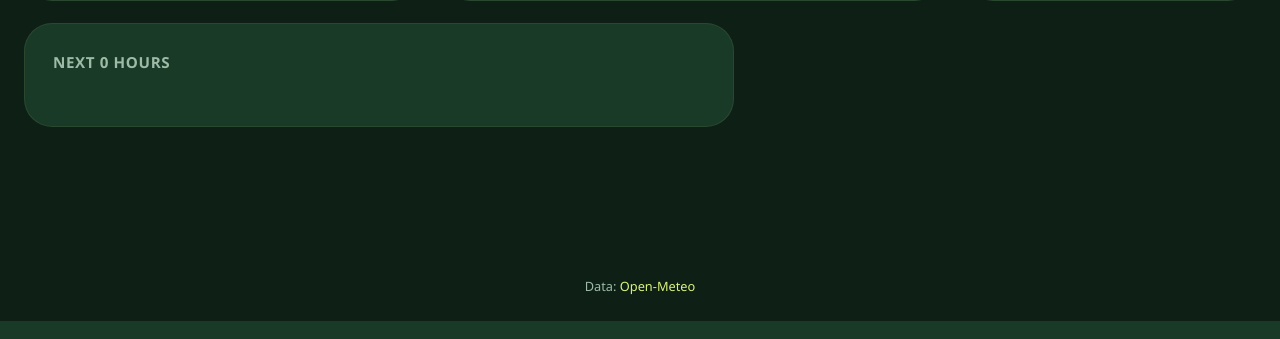
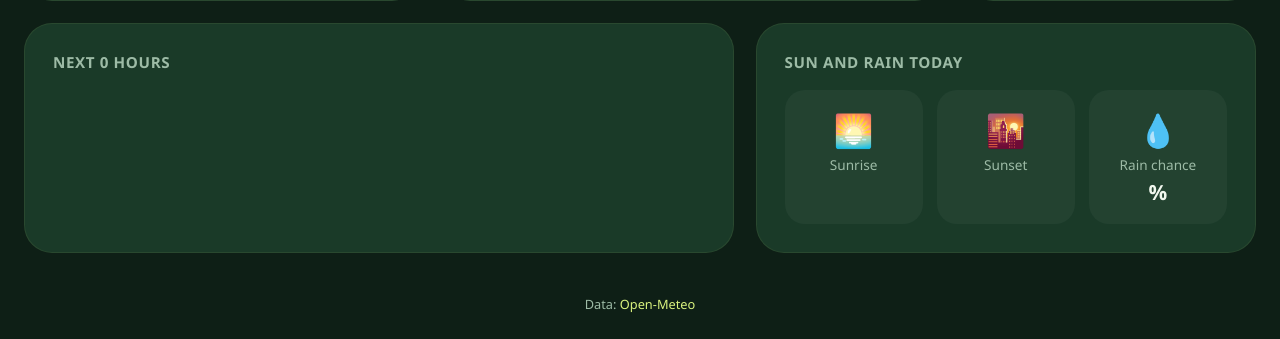
Before and after one commit to oneslaught/Weatheryy, a Flask app: template templates/weather.html in a window 1280 px wide. Shown: the part 479-818 px from the top of the page. Run offline with Flask 3, Linux system fonts and the light colour scheme; the template is opened without the code that fills it, so the values that code supplies are empty.

Commit message:
Sunset/sunrise card added

```diff
--- a/static/style.css
+++ b/static/style.css
@@ -400,3 +400,33 @@ body {
   font-size: 0.75rem;
   color: var(--muted);
 }
+
+/* sun and rain card */
+.card-sun {
+  grid-column: span 5;
+}
+
+.sun {
+  display: grid;
+  grid-template-columns: repeat(3, 1fr);
+  gap: 14px;
+}
+.sun-item {
+  display: flex;
+  flex-direction: column;
+  align-items: center;
+  gap: 4px;
+  padding: 18px 8px;
+  border-radius: 20px;
+  background: rgba(255, 255, 255, 0.04);
+}
+.sun-icon {
+  font-size: 2rem;
+}
+.sun-label {
+  color: var(--muted);
+  font-size: 0.85rem;
+}
+.sun-value {
+  font-size: 1.3rem;
+}
--- a/templates/weather.html
+++ b/templates/weather.html
@@ -195,5 +195,27 @@ block content %}
       {% endfor %}
     </ul>
   </section>
+    <section class="card card-sun">
+    <h2 class="card-title">Sun and rain today</h2>
+    <div class="sun">
+      <div class="sun-item">
+        <span class="sun-icon" aria-hidden="true">🌅</span>
+        <span class="sun-label">Sunrise</span>
+        <strong class="sun-value">{{ data.today.sunrise }}</strong>
+      </div>
+      <div class="sun-item">
+        <span class="sun-icon" aria-hidden="true">🌇</span>
+        <span class="sun-label">Sunset</span>
+        <strong class="sun-value">{{ data.today.sunset }}</strong>
+      </div>
+      <div class="sun-item">
+        <span class="sun-icon" aria-hidden="true">💧</span>
+        <span class="sun-label">Rain chance</span>
+        <strong class="sun-value">
+          {% if data.today.precipitation_probability is not none %}{{ data.today.precipitation_probability }}%{% else %}-{% endif %}
+        </strong>
+      </div>
+    </div>
+  </section>
 </div>
 {% endif %} {% endblock %}
--- a/weather.py
+++ b/weather.py
@@ -6,7 +6,6 @@ FORECAST_URL = "https://api.open-meteo.com/v1/forecast"
 TIMEOUT = 8  # seconds to wait for the API
 LANGUAGE = "en"  # language of city and country names
 HOURS_SHOWN = 24  # length of the hourly forecast
-
 
 # WMO weather code (description, icon)
 WEATHER_CODES = {
@@ -67,9 +66,9 @@ def fetch_forecast(latitude, longitude):
         "longitude": longitude,
         "current": ",".join([
             "temperature_2m", "relative_humidity_2m",
-            "cloud_cover", "weather_code", "is_day", "apparent_temperature", "surface_pressure", "wind_speed_10m", "uv_index", "visibility", "dewpoint_2m",
+            "cloud_cover", "weather_code", "is_day", "apparent_temperature", "surface_pressure", "wind_speed_10m", "uv_index",
         ]),
-        "daily": "weather_code,temperature_2m_max,temperature_2m_min,precipitation_probability_max",
+        "daily": "weather_code,temperature_2m_max,temperature_2m_min,precipitation_probability_max,sunrise,sunset",
         "hourly": "temperature_2m,precipitation_probability,weather_code,is_day",
         "forecast_days": 7,
         "timezone": "auto",
@@ -84,26 +83,21 @@ def describe(code, is_day=True):
         icon = "🌙"
     return description, icon
 
-def _round(value):
-    return None if value is None else _round(value)
-
 def build_result(place, raw):
     cur = raw["current"]
     now = datetime.fromisoformat(cur["time"])
     description, icon = describe(cur["weather_code"])
     current = {
-        "temperature": _round(cur["temperature_2m"]),
-        "humidity": _round(cur["relative_humidity_2m"]),
-        "cloud_cover": _round(cur["cloud_cover"]),
+        "temperature": round(cur["temperature_2m"]),
+        "humidity": round(cur["relative_humidity_2m"]),
+        "cloud_cover": round(cur["cloud_cover"]),
         "description": description,
         "icon": icon,
         "weekday": now.strftime("%A"),
-        "real_feel": _round(cur["apparent_temperature"]),
-        "pressure": _round(cur["surface_pressure"]),
-        "wind_speed": _round(cur["wind_speed_10m"]),
-        "uv_index": _round(cur["uv_index"]),
-        "visibility": _round(cur["visibility"]/1000),
-        "dew_point": _round(cur["dewpoint_2m"])
+        "real_feel": round(cur["apparent_temperature"]),
+        "pressure": round(cur["surface_pressure"]),
+        "wind_speed": round(cur["wind_speed_10m"]),
+        "uv_index": round(cur["uv_index"]),
     }
 
     daily = raw["daily"]
@@ -120,11 +114,14 @@ def build_result(place, raw):
             "date": f"{d.strftime('%B')} {d.day}",
             "description": description,
             "icon": icon,
-            "max": _round(daily["temperature_2m_max"][i]),
-            "min": _round(daily["temperature_2m_min"][i]),
+            "max": round(daily["temperature_2m_max"][i]),
+            "min": round(daily["temperature_2m_min"][i]),
             "rain" : daily["precipitation_probability_max"][i] or 0,
         })
 
+    current["precipitation_probability"] = days[0]["rain"]
+    current["sunrise"] = daily["sunrise"][0][11:16]
+    current["sunset"] = daily["sunset"][0][11:16]
     h = raw["hourly"]
     current_hour = cur["time"][:13]  # e.g. "2026-10-28T01"
     start = next((i for i, t in enumerate(h["time"]) if t[:13] >= current_hour), 0)
@@ -162,6 +159,6 @@ def get_weather(city):
             return _error("city_not_found")
         raw = fetch_forecast(place["latitude"], place["longitude"])
         return build_result(place, raw)
-    except (requests.RequestException, KeyError, IndexError, TypeError, ValueError):
-        # no internet, timeout, bad status or an unexpected answer from the API
+    except (requests.RequestException, KeyError, IndexError, TypeError, ValueError) as e:
+        print("WEATHER ERROR:", repr(e))
         return _error("service_unavailable")
```
